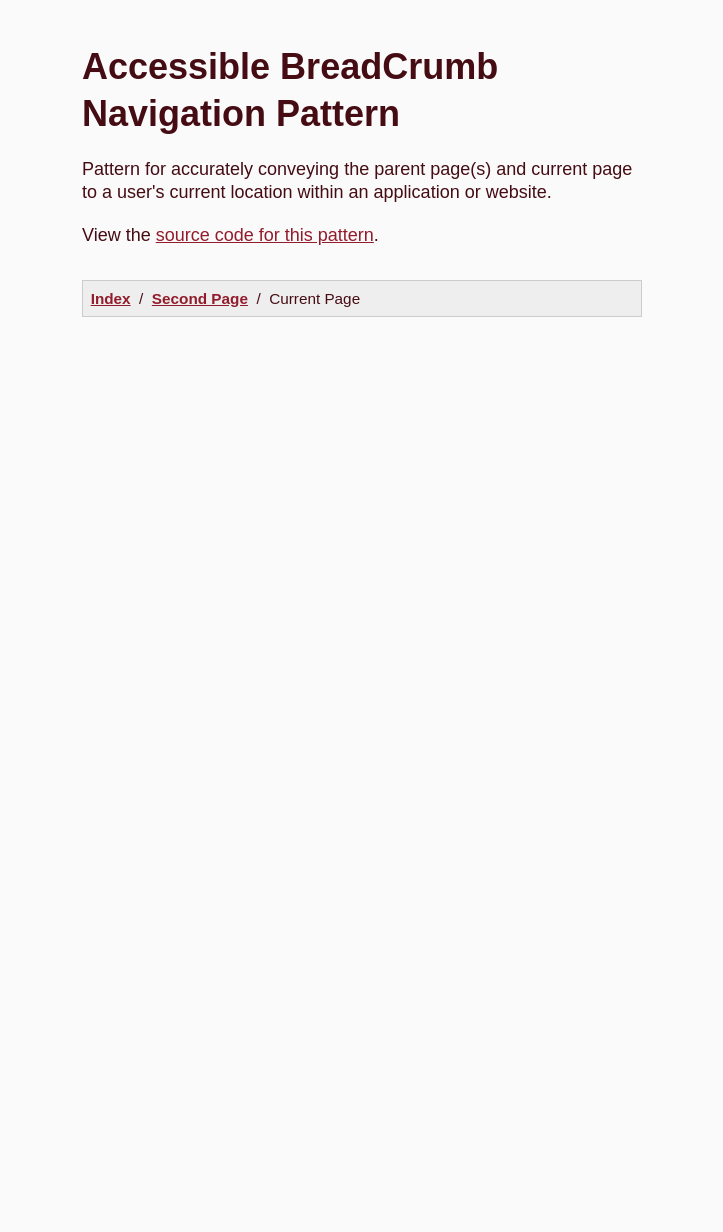
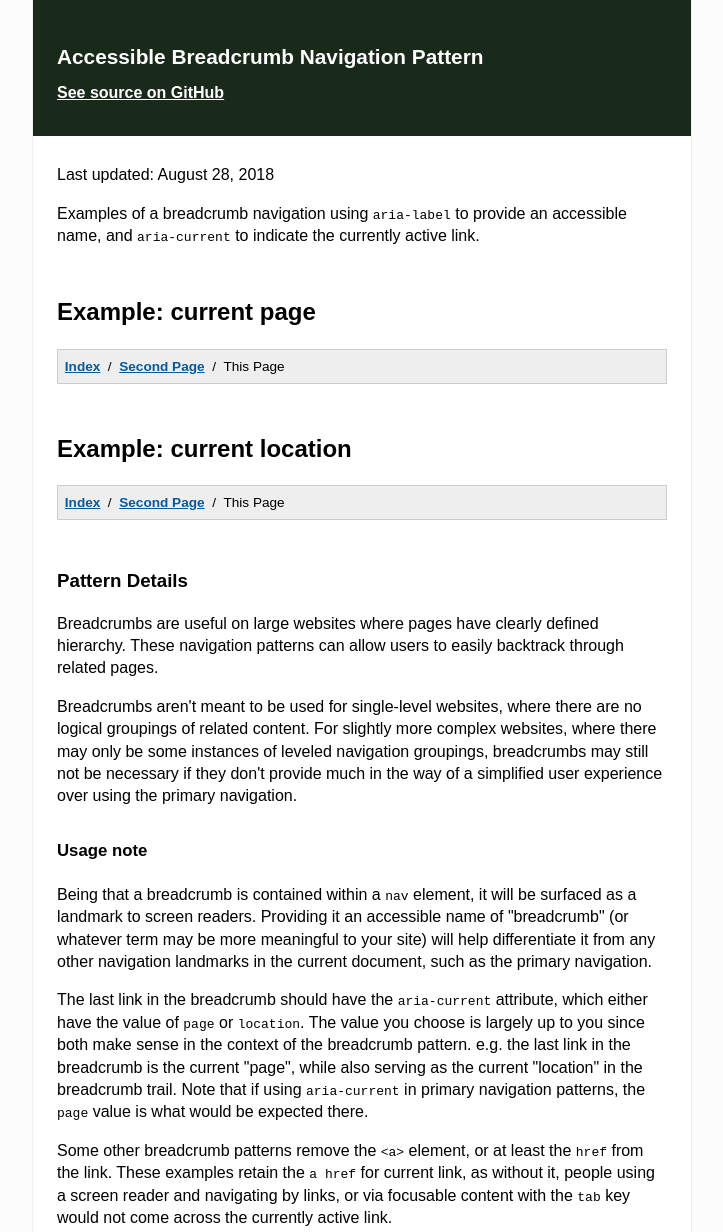
Before and after one commit to scottaohara/a11y_breadcrumbs, a plain HTML site: page index.html in a window 1280 px wide. Shown: the top 1232 px of the page, without its empty margins (278-1001 px from the left). Before the commit the page ends 800 px from the top, so only its background shows below. Drawn offline with Linux system fonts and the light colour scheme.

Commit message:
update documentation and tests
* add note about using `aria-current=location`
* provide more information and revised styling of test/demo page

```diff
--- /dev/null
+++ b/assets/css/--demo-only--.css
@@ -0,0 +1,101 @@
+/**
+ * Demo styles
+ * Styling specific to the content and wrapping
+ * elements of each styled form control,
+ */
+html,
+body {
+	background: #fcfcfc;
+	font-family: arial;
+	font-size: 100%;
+	margin: 0;
+	padding: 0;
+}
+
+*,
+*:before,
+*:after {
+	box-sizing: border-box;
+}
+
+body {
+	line-height: 1.4;
+}
+
+a {
+	color: #08599B;
+	font-weight: bold;
+}
+
+h4, h5 {
+	font-size: 1.05em;
+	line-height: 1.2;
+}
+
+h2, h3, h4, h5, h6 {
+	margin-top: 2em;
+}
+
+main {
+	padding-top: .75em;
+}
+
+.demo > header {
+	border-bottom: 1px solid #aaa;
+}
+
+a:hover,
+a:focus {
+	box-shadow: none;
+	outline: 2px solid;
+	outline-offset: 2px;
+	text-decoration: none;
+}
+
+pre {
+	background: #fdfdfd;
+	border: 1px solid #ccc;
+	max-width: 100%;
+	overflow: auto;
+	padding: .5em;
+}
+
+hr {
+	margin: 1.5em 0;
+}
+
+.demo-wrap {
+	background: #fff;
+	border-left: 1px solid #eee;
+	border-right: 1px solid #eee;
+	margin: 0 auto;
+	max-width: 660px;
+	padding: 0 1.5em 3em;
+	overflow-x: hidden;
+}
+
+.demo-wrap__header {
+	background: #1a2a1a;
+	color: #fefefe;
+	margin: -1em -1.5em 0;
+	padding: 3em 1.5em 2em;
+	position: relative;
+}
+
+.demo-wrap__header a {
+	color: #fff;
+}
+
+.demo-wrap__header__title {
+	font-size: 1.3em;
+	margin-bottom: .5em;
+	margin-top: .5em;
+}
+
+.demo-details {
+	margin-top: 3em
+}
+
+.demo-details > h3 {
+	margin-top: 0;
+}
--- a/assets/css/breadcrumbs.css
+++ b/assets/css/breadcrumbs.css
@@ -41,13 +41,13 @@
   text-decoration: none;
 }
 
-.breadcrumb-nav [aria-current="page"] {
+.breadcrumb-nav [aria-current] {
   color: inherit;
   font-weight: normal;
   text-decoration: none;
 }
 
-.breadcrumb-nav [aria-current="page"]:hover,
-.breadcrumb-nav [aria-current="page"]:focus {
+.breadcrumb-nav [aria-current]:hover,
+.breadcrumb-nav [aria-current]:focus {
   outline: 4px solid;
 }
--- a/index.html
+++ b/index.html
@@ -1,45 +1,36 @@
 <!DOCTYPE HTML>
-<html lang="en-us" class="no-js">
+<html lang="en-us">
   <head>
-    <meta charset="utf-8" />
+    <meta charset="utf-8">
     <meta http-equiv="X-UA-Compatible" content="IE=Edge">
-    <title>
-      Accessible BreadCrumb Navigation
-    </title>
-    <meta name="viewport"
-      content="width=device-width, initial-scale=1, shrink-to-fit=no">
-    <script>
-      // remove no-js and add 'js' to the HTML
-      document.documentElement.className = document.documentElement.className.replace('no-js', 'js');
-    </script>
-
-    <style>
-    *,*:after,*:before{-webkit-box-sizing:border-box;-moz-box-sizing:border-box;box-sizing:border-box;font-family:arial}*{margin-bottom:0}body,html{background:#fafafa;color:#450c13;font-size:18px;line-height:1.3;margin:0;padding:0;-moz-text-size-adjust:100%;-ms-text-size-adjust:100%;-webkit-text-size-adjust:100%;text-rendering:optimizeLegibility}.content-area{padding:20px;margin:auto;max-width:600px}a{color:#921c2b}a:hover,a:focus{color:#c12f48}hr{margin:20px 0;}p{margin:0;}[role="banner"]{margin-bottom:32px;}h1{margin-bottom:20px;}pre code {padding: 20px; font-family: monospace; background: #000; color: #fff; display: block;}
-    </style>
-
-    <link rel="stylesheet" href="assets/css/breadcrumbs.css" />
+    <title>Accessible Breadcrumb Navigation</title>
+    <meta name="viewport" content="width=device-width, initial-scale=1, shrink-to-fit=no">
+    <link rel="stylesheet" href="assets/css/--demo-only--.css">
+    <link rel="stylesheet" href="assets/css/breadcrumbs.css">
   </head>
 
   <body id="body">
+    <div id="page" class="demo-wrap">
 
-    <div id="page" class="content-area">
+      <header class="demo-wrap__header">
+        <h1 class="demo-wrap__header__title">
+          Accessible Breadcrumb Navigation Pattern
+        </h1>
+        <nav>
+          <a href="https://github.com/scottaohara/a11y_breadcrumbs">See source on GitHub</a>
+        </nav>
+      </header>
 
-      <header role="banner">
-        <h1>
-          Accessible BreadCrumb Navigation Pattern
-        </h1>
+      <main aria-label="Content">
+        <div class="demo">
+          <p>Last updated: <time>August 28, 2018</time></p>
+
           <p>
-          Pattern for accurately conveying the parent page(s) and current page to a user's current location within an application or website.
+            Examples of a breadcrumb navigation using <code>aria-label</code> to provide an accessible name, and <code>aria-current</code> to indicate the currently active link.
           </p>
 
-        <p style="margin-top: 20px;">
-          View the <a href="https://github.com/scottaohara/a11y_breadcrumbs">source code for this pattern</a>.
-        </p>
-      </header>
-
-      <main aria-label="Demo Content">
-
-        <nav class="breadcrumb-nav" aria-label="breadcrumbs">
+          <h2>Example: current page</h2>
+          <nav class="breadcrumb-nav" aria-label="Breadcrumb">
             <ol>
               <li>
                 <a href="#">
@@ -53,15 +44,70 @@
               </li>
               <li>
                 <a href="#" aria-current="page">
-                Current Page
+                  This Page
                 </a>
               </li>
             </ol>
           </nav>
 
+          <h2>Example: current location</h2>
+          <nav class="breadcrumb-nav" aria-label="Breadcrumb">
+            <ol>
+              <li>
+                <a href="#">
+                  Index
+                </a>
+              </li>
+              <li>
+                <a href="#">
+                  Second Page
+                </a>
+              </li>
+              <li>
+                <a href="#" aria-current="location">
+                  This Page
+                </a>
+              </li>
+            </ol>
+          </nav>
+
+          <section class="demo-details">
+            <h3>
+              Pattern Details
+            </h3>
+
+            <p>
+              Breadcrumbs are useful on large websites where pages have clearly defined hierarchy. These navigation patterns can allow users to easily backtrack through related pages.
+            </p>
+
+            <p>
+              Breadcrumbs aren't meant to be used for single-level websites, where there are no logical groupings of related content. For slightly more complex websites, where there may only be some instances of leveled navigation groupings, breadcrumbs may still not be necessary if they don't provide much in the way of a simplified user experience over using the primary navigation.
+            </p>
+
+
+            <h4>Usage note</h4>
+            <p>
+              Being that a breadcrumb is contained within a <code>nav</code> element, it will be surfaced as a landmark to screen readers.  Providing it an accessible name of "breadcrumb" (or whatever term may be more meaningful to your site) will help differentiate it from any other navigation landmarks in the current document, such as the primary navigation.
+            </p>
+
+            <p>
+              The last link in the breadcrumb should have the <code>aria-current</code> attribute, which either have the value of <code>page</code> or <code>location</code>. The value you choose is largely up to you since both make sense in the context of the breadcrumb pattern. e.g. the last link in the breadcrumb is the current "page", while also serving as the current "location" in the breadcrumb trail.  Note that if using <code>aria-current</code> in primary navigation patterns, the <code>page</code> value is what would be expected there.
+            </p>
+
+            <p>
+              Some other breadcrumb patterns remove the <code>&lt;a></code> element, or at least the <code>href</code> from the link. These examples retain the <code>a href</code> for current link, as without it, people using a screen reader and navigating by links, or via focusable content with the <kbd>tab</kbd> key would not come across the currently active link.
+            </p>
+          </section>
+
+          <h3>
+            Continue reading
+          </h3>
+          <p>
+            For more information about the <code>aria-current</code> attribute, read
+            <a href="https://tink.uk/using-the-aria-current-attribute/">Using the <code>aria-current</code> attribute</a> by Léonie Watson.
+          </p>
+        </div>
       </main>
-
     </div>
-
   </body>
 </html>
```
Also changed, not shown: 1 other file. Lines whose indentation alone changed are shown as unchanged.
